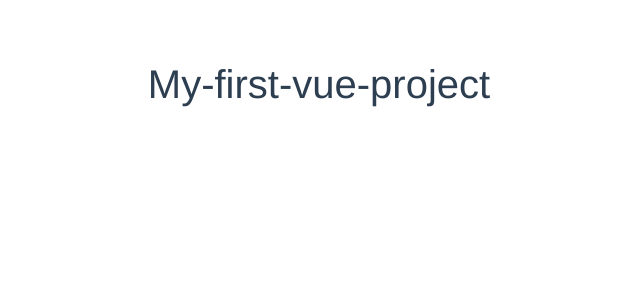
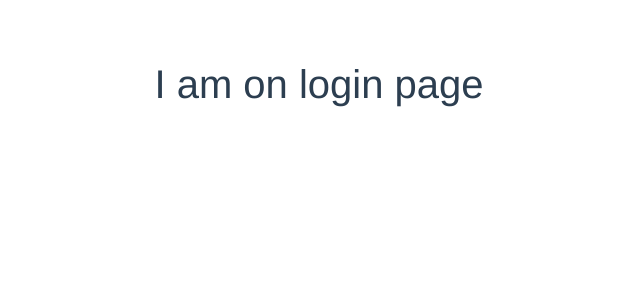
Before and after one commit to guillaumeduhan/vue-bootstrap-firebase, a Vue app: page / in a window 1280 px wide. Shown: the top 300 px of the page, without its empty margins (321-961 px from the left). Built offline with nearby package versions, Linux system fonts and the light colour scheme.

Commit message:
Update app.vue with router-view html element

```diff
--- a/src/App.vue
+++ b/src/App.vue
@@ -1,7 +1,7 @@
 <template>
   <div id="app">
     <div class="container">
-      <h1>My-first-vue-project</h1>
+      <router-view></router-view>
     </div>
   </div>
 </template>
```
